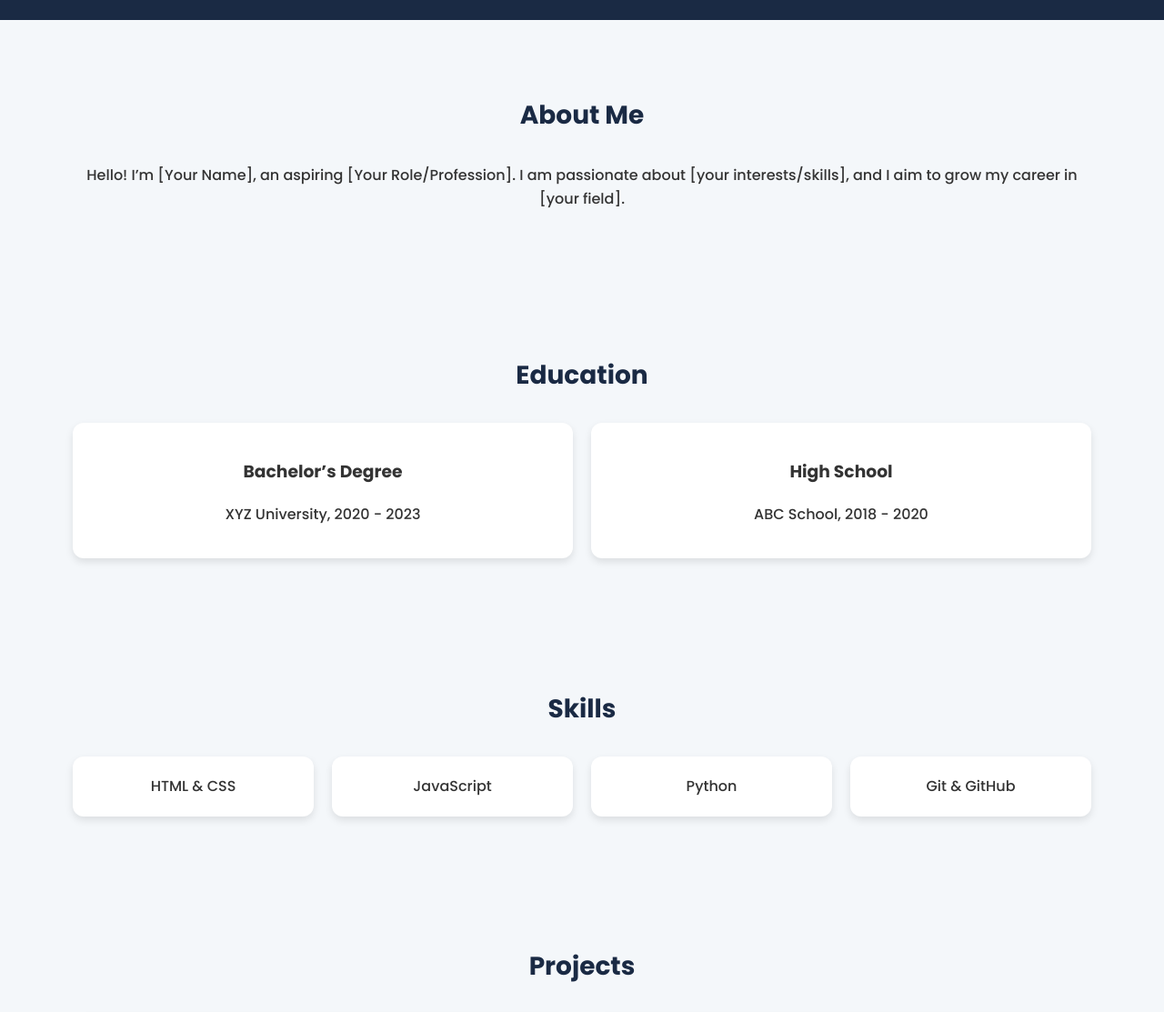
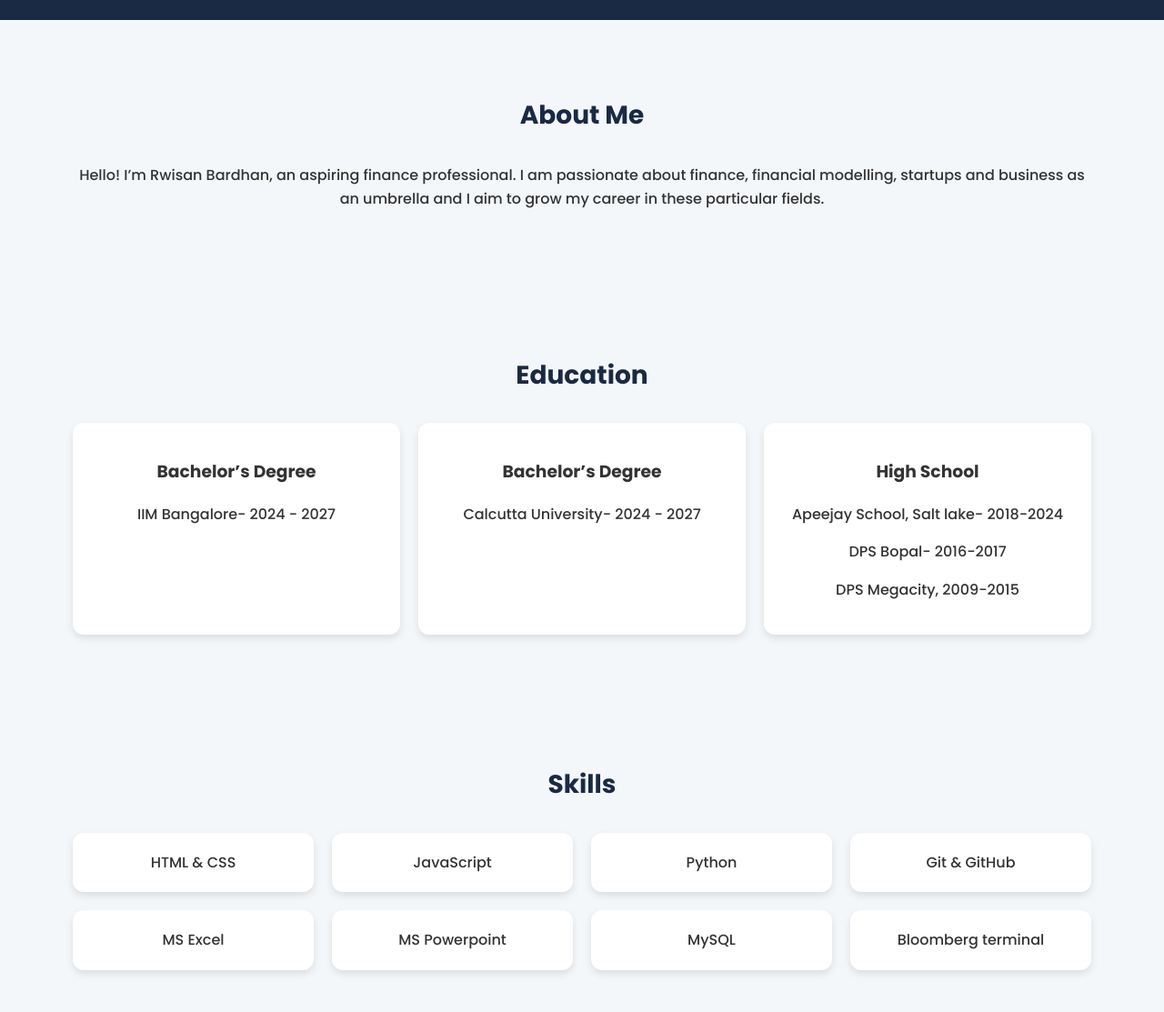
Before and after one commit to RwisanBardhan/resume-website, a plain HTML site: page index.html in a window 1280 px wide. Shown: the part 86-1199 px from the top of the page at 91% size. Drawn offline with Linux system fonts and the light colour scheme.

Commit message:
Add files via upload

```diff
--- a/index.html
+++ b/index.html
@@ -24,8 +24,8 @@
   <!-- About Section -->
   <section id="about">
     <h2 class="section-title">About Me</h2>
-    <p>Hello! I’m [Your Name], an aspiring [Your Role/Profession].
-       I am passionate about [your interests/skills], and I aim to grow my career in [your field].</p>
+    <p>Hello! I’m Rwisan Bardhan, an aspiring finance professional.
+       I am passionate about finance, financial modelling, startups and business as an umbrella and I aim to grow my career in these particular fields.</p>
   </section>
 
   <!-- Education Section -->
@@ -34,11 +34,16 @@
     <div class="cards">
       <div class="card">
         <h3>Bachelor’s Degree</h3>
-        <p>XYZ University, 2020 - 2023</p>
+        <p>IIM Bangalore- 2024 - 2027</p>
       </div>
       <div class="card">
+        <h3>Bachelor’s Degree</h3>
+        <p>Calcutta University- 2024 - 2027</p>
+      </div>
+
+      <div class="card">
         <h3>High School</h3>
-        <p>ABC School, 2018 - 2020</p>
+        <p>Apeejay School, Salt lake- 2018-2024</p><p>DPS Bopal- 2016-2017</p><p>DPS Megacity, 2009-2015</p>
       </div>
     </div>
   </section>
@@ -50,7 +55,7 @@
       <div class="card">HTML & CSS</div>
       <div class="card">JavaScript</div>
       <div class="card">Python</div>
-      <div class="card">Git & GitHub</div>
+      <div class="card">Git & GitHub</div><div class="card">MS Excel</div><div class="card">MS Powerpoint</div><div class="card">MySQL</div><div class="card">Bloomberg terminal</div>
     </div>
   </section>
 
@@ -73,12 +78,12 @@
   <section id="contact">
     <h2 class="section-title">Contact</h2>
     <p>If you’d like to get in touch, feel free to reach out via email.</p>
-    <a href="mailto:youremail@example.com" class="btn">Contact Me</a>
+    <a href="mailto:rwisan100605@gmail.com" class="btn">Contact Me</a>
   </section>
 
   <!-- Footer -->
   <footer>
-    <p>© 2025 [Your Name] | All Rights Reserved</p>
+    <p>© 2025 [Rwisan Bardhan] | All Rights Reserved</p>
   </footer>
 </body>
 </html>
```
